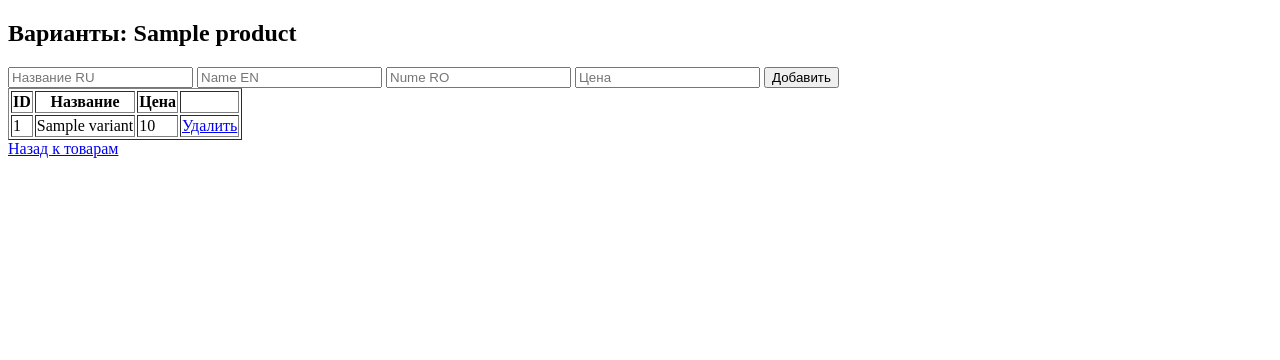
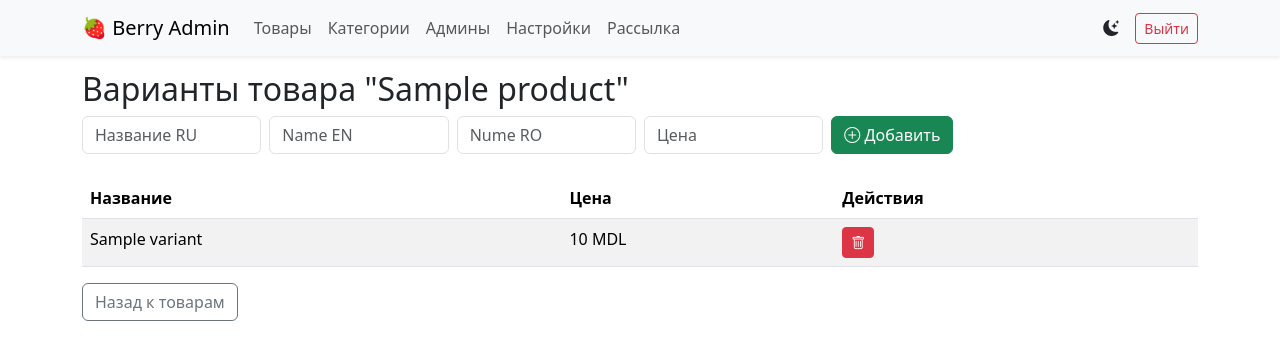
Before and after one commit to bunsteritalia-source/berrybot, a Flask app: template admin_site/templates/variants.html in a window 1280 px wide. Shown: the top 360 px of the page. Run offline with Flask 3, Linux system fonts and the light colour scheme; the template is opened without the code that fills it: most values are stand-ins (such as "Sample title", 1, 10 or a date in 2020).

Commit message:
Update variants.html

```diff
--- a/admin_site/templates/variants.html
+++ b/admin_site/templates/variants.html
@@ -1,26 +1,34 @@
-<!DOCTYPE html>
-<html>
-<head><title>Варианты товара "{{ product.name_ru }}"</title></head>
-<body>
-  <h2>Варианты: {{ product.name_ru }}</h2>
-  <form method="post" action="/products/{{ product.id }}/variants/add">
-    <input name="name_ru" placeholder="Название RU" required>
-    <input name="name_en" placeholder="Name EN">
-    <input name="name_ro" placeholder="Nume RO">
-    <input name="price" type="number" placeholder="Цена" required>
-    <button type="submit">Добавить</button>
-  </form>
-  <table border="1">
-    <tr><th>ID</th><th>Название</th><th>Цена</th><th></th></tr>
+{% extends "layout.html" %}
+{% block content %}
+<h2>Варианты товара "{{ product.name_ru }}"</h2>
+<form method="post" action="/products/{{ product.id }}/variants/add" class="row g-2 mb-4">
+  <div class="col-md-2">
+    <input name="name_ru" class="form-control" placeholder="Название RU" required>
+  </div>
+  <div class="col-md-2">
+    <input name="name_en" class="form-control" placeholder="Name EN">
+  </div>
+  <div class="col-md-2">
+    <input name="name_ro" class="form-control" placeholder="Nume RO">
+  </div>
+  <div class="col-md-2">
+    <input name="price" type="number" class="form-control" placeholder="Цена" required>
+  </div>
+  <div class="col-md-2">
+    <button type="submit" class="btn btn-success"><i class="bi bi-plus-circle"></i> Добавить</button>
+  </div>
+</form>
+<table class="table table-striped">
+  <thead><tr><th>Название</th><th>Цена</th><th>Действия</th></tr></thead>
+  <tbody>
     {% for v in variants %}
     <tr>
-      <td>{{ v.id }}</td>
       <td>{{ v.name_ru }}</td>
-      <td>{{ v.price }}</td>
-      <td><a href="/variants/delete/{{ v.id }}">Удалить</a></td>
+      <td>{{ v.price }} MDL</td>
+      <td><a href="/variants/delete/{{ v.id }}" class="btn btn-sm btn-danger"><i class="bi bi-trash"></i></a></td>
     </tr>
     {% endfor %}
-  </table>
-  <a href="/products">Назад к товарам</a>
-</body>
-</html>
+  </tbody>
+</table>
+<a href="/products" class="btn btn-outline-secondary">Назад к товарам</a>
+{% endblock %}
```
